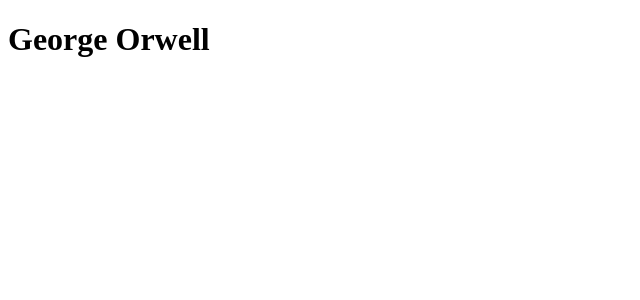
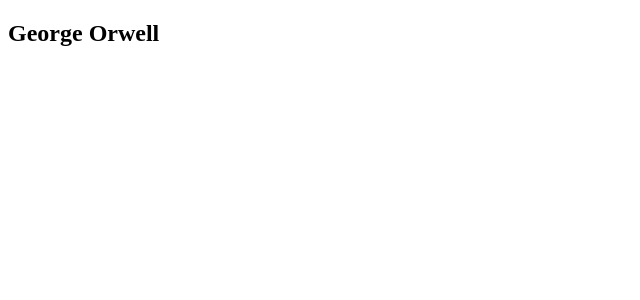
Before and after one commit to zacthuku/react-hooks-react-router-nested-routes-v6, a React (Create React App) app: page /profile/1 in a window 1280 px wide. Shown: the top 300 px of the page, without its empty margins (0-640 px from the left). Built offline with nearby package versions, Linux system fonts and the light colour scheme.

Commit message:
changed userProfile from main to aside

```diff
--- a/src/pages/UserProfile.js
+++ b/src/pages/UserProfile.js
@@ -7,9 +7,9 @@
   const user = users.find(user => user.id === parseInt(params.id))
 
   return(
-      <main>
+      <aside>
         <h1>{user.name}</h1>
-      </main>
+      </aside>
   );
 };
 
```
